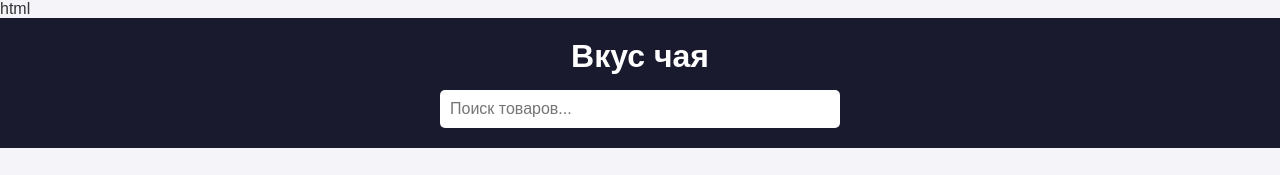
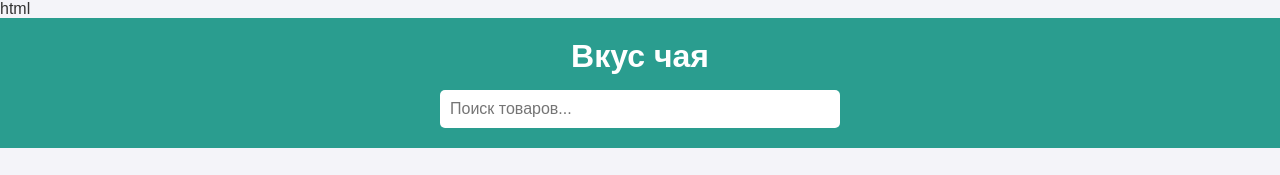
Before and after one commit to vkuschayakz/vkuschayakz.github.io, a plain HTML site: page index.html in a window 1280 px wide. Shown: the top 175 px of the page. Drawn offline with Linux system fonts and the light colour scheme.

Commit message:
Update styles.css

```diff
--- a/styles.css
+++ b/styles.css
@@ -11,7 +11,7 @@ body {
 }
 
 header {
-    background-color: #1a1a2e;
+    background-color: #2a9d8f;
     color: white;
     padding: 20px;
     text-align: center;
```
